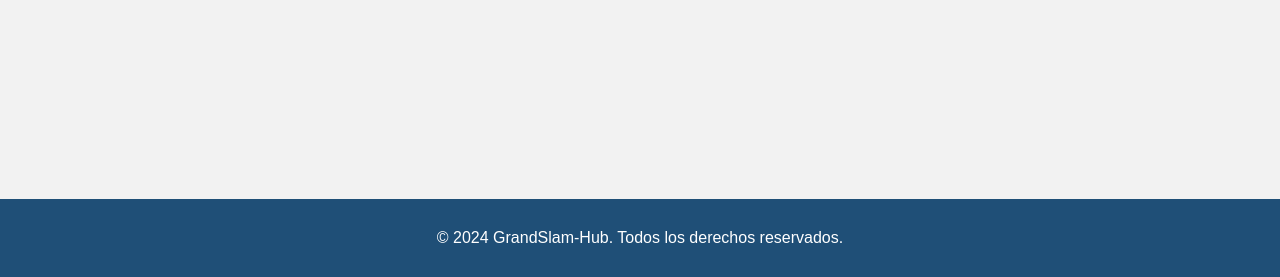
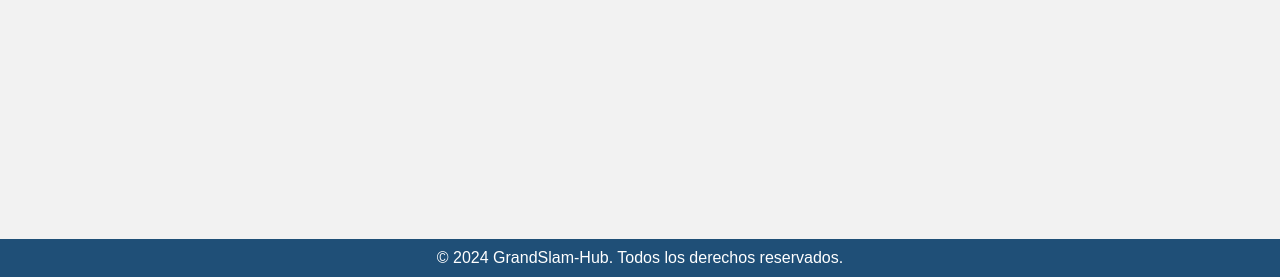
Before and after one commit to justosaenzv/TPFinal-justosaenzvaliente, a Flask app: template templates/mostrar_tenista.html in a window 1280 px wide. Shown: the part 523-800 px from the top of the page. Run offline with Flask 3, Linux system fonts and the light colour scheme; the template is opened without the code that fills it, so the values that code supplies are empty.

Commit message:
Ajusto el tamanio de los footers

```diff
--- a/templates/mostrar_campeon.html
+++ b/templates/mostrar_campeon.html
@@ -8,9 +8,9 @@
 </head>
 <body>
     <div class="container">
-        <div class="trophy">
+        <p class="trophy">
             🏆
-        </div>
+        </p>
         <h1>¡Felicitaciones al Campeón!</h1>
         <p>El ganador del torneo <strong>{{ torneo.nombre_torneo }}</strong> es <strong>{{ ganador.nombre_tenista }}</strong>.</p>
         <form action="/agregar-historial" method="post">
--- a/templates/mostrar_tenista.html
+++ b/templates/mostrar_tenista.html
@@ -16,48 +16,47 @@
                         <li><a href="/historial">Historial de Torneos</a></li>
                     </ul>
                 </div>
+
         </nav>
     </header>
 
     <main class="container">
         <article class="tenista-info">
             <h1>Información del Tenista</h1>
-            <div class="info">
+            <p class="info">
                 <span class="label">Nombre:</span>
                 <span class="value">{{ tenista.nombre_tenista }}</span>
-            </div>
-            <div class="info">
+            </p>
+            <p class="info">
                 <span class="label">Puntuación Global:</span>
                 <span class="value">{{ tenista.puntuacion_global }}</span>
-            </div>
-            <div class="info">
+            </p>
+            <p class="info">
                 <span class="label">Superficie Preferida:</span>
                 <span class="value">{{ tenista.superficie_preferida }}</span>
-            </div>
-            <div class="info">
+            </p>
+            <p class="info">
                 <span class="label">Nacionalidad:</span>
                 <span class="value">{{ tenista.nacionalidad }}</span>
-            </div>
-            <div class="info">
+            </p>
+            <p class="info">
                 <span class="label">Altura:</span>
                 <span class="value">{{ tenista.altura_cm }} cm</span>
-            </div>
-            <div class="info">
+            </p>
+            <p class="info">
                 <span class="label">Peso:</span>
                 <span class="value">{{ tenista.peso_kg }} kg</span>
-            </div>
-            <div class="info">
+            </p>
+            <p class="info">
                 <span class="label">Cantidad de Torneos Ganados:</span>
                 <span class="value">{{ tenista.cant_torneos_ganados }}</span>
-            </div>
+            </p>
         </article>
         <a href="/" class="back-btn">Volver a la Página Principal</a>
     </main>
 
     <footer class="footer">
-        <div class="container">
         <p>&copy; 2024 GrandSlam-Hub. Todos los derechos reservados.</p>
-        </div>
     </footer>
 </body>
 </html>
```
Lines whose indentation alone changed are shown as unchanged.
